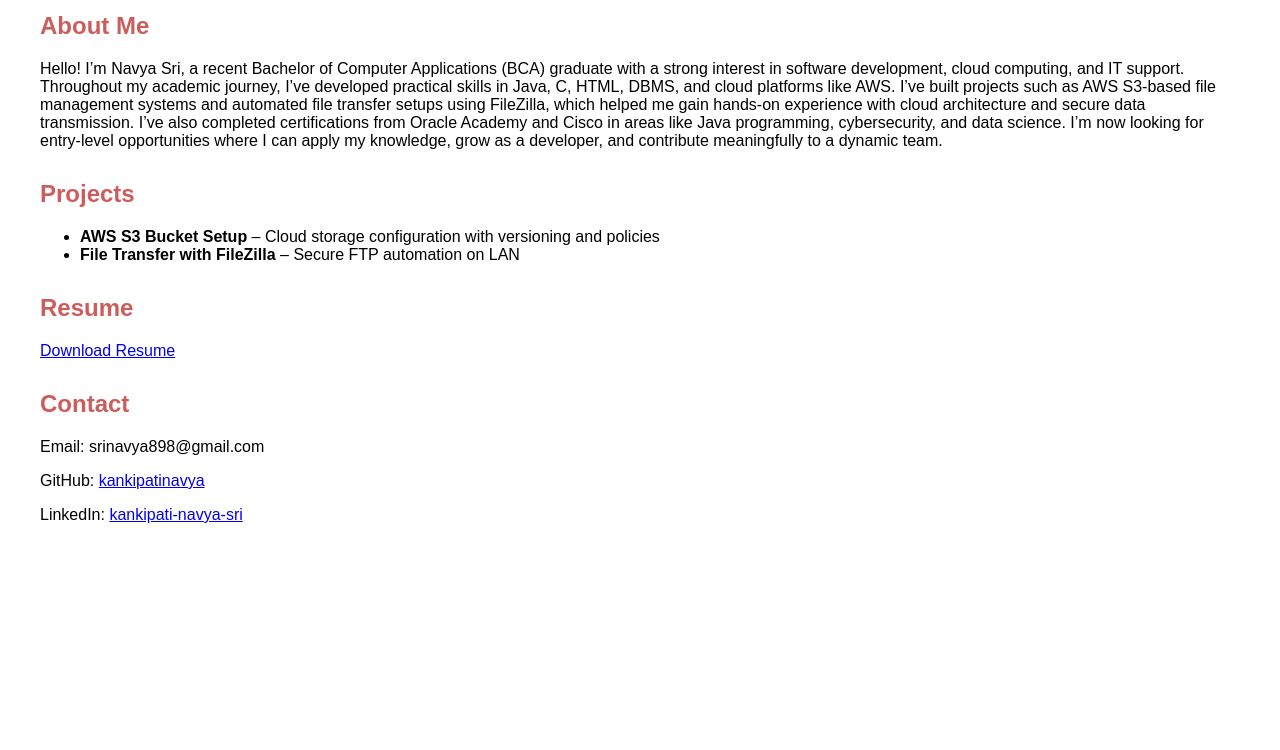
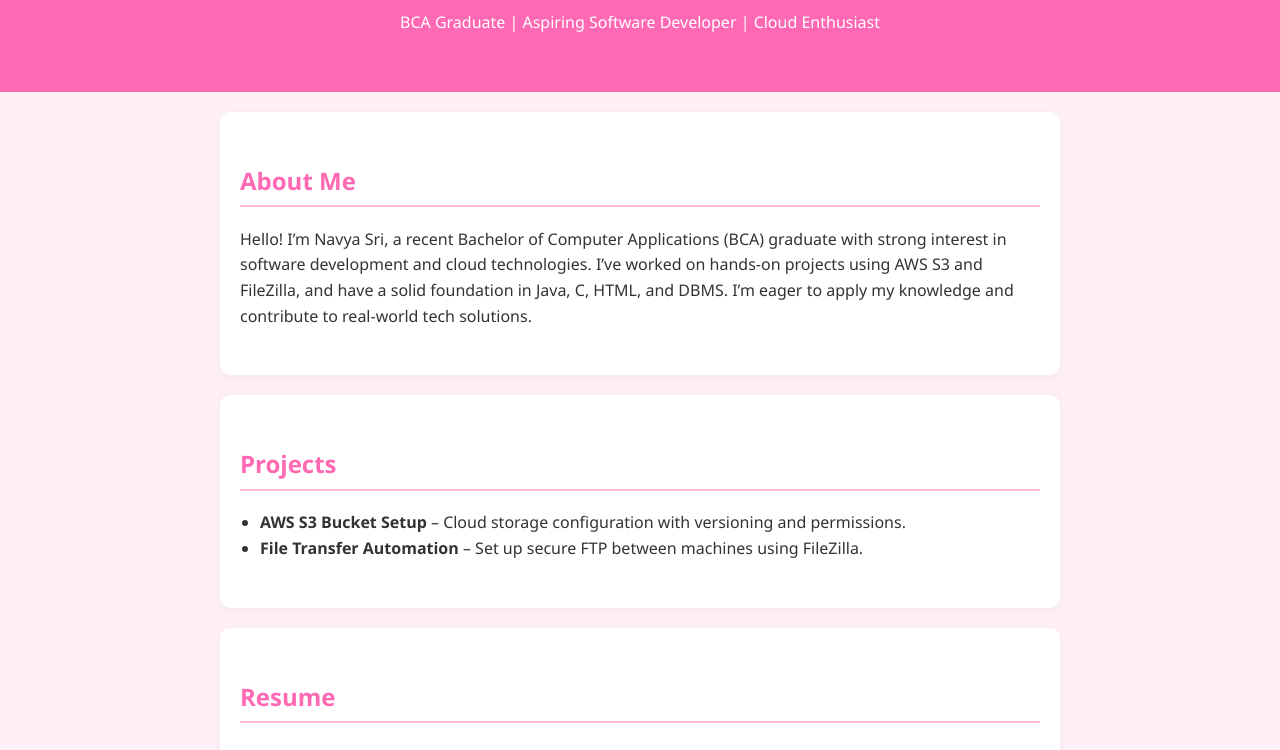
Before and after one commit to kankipatinavya/Portfolio, a plain HTML site: page index.html in a window 1280 px wide. Shown: the part 124-874 px from the top of the page. Before the commit the page ends 800 px from the top, so only its background shows below. Drawn offline with Linux system fonts and the light colour scheme.

Commit message:
Add files via upload

```diff
--- a/index.html
+++ b/index.html
@@ -1,47 +1,96 @@
 <!DOCTYPE html>
 <html lang="en">
 <head>
-  <meta charset="UTF-8">
+  <meta charset="UTF-8" />
+  <meta name="viewport" content="width=device-width, initial-scale=1.0" />
   <title>Navya Sri | Portfolio</title>
   <style>
-    body { font-family: Arial; margin: 40px; }
-    h1, h2 { color: #CD5C5C; }
-    .section { margin-bottom: 30px; }
+    body {
+      font-family: 'Segoe UI', sans-serif;
+      background-color: #fff0f5;
+      margin: 0;
+      padding: 0;
+      line-height: 1.6;
+      color: #333;
+    }
+    header {
+      background-color: #ff69b4;
+      color: white;
+      padding: 40px 20px;
+      text-align: center;
+    }
+    section {
+      padding: 30px 20px;
+      max-width: 800px;
+      margin: auto;
+      background-color: #ffffff;
+      margin-top: 20px;
+      border-radius: 10px;
+      box-shadow: 0 2px 10px rgba(0,0,0,0.05);
+    }
+    h2 {
+      color: #ff69b4;
+      border-bottom: 2px solid #ffc0cb;
+      padding-bottom: 5px;
+    }
+    ul {
+      padding-left: 20px;
+    }
+    a {
+      color: #ff1493;
+      text-decoration: none;
+    }
+    .resume-link {
+      display: inline-block;
+      margin-top: 10px;
+      padding: 8px 16px;
+      background: #ff69b4;
+      color: white;
+      border-radius: 5px;
+    }
+    footer {
+      text-align: center;
+      padding: 20px;
+      background-color: #ffe6f0;
+      margin-top: 40px;
+    }
   </style>
 </head>
 <body>
 
-  <h1>Hi, I'm Navya Sri</h1>
-  <p>BCA graduate | Aspiring Software Developer | Cloud Enthusiast</p>
+  <header>
+    <h1>Navya Sri</h1>
+    <p>BCA Graduate | Aspiring Software Developer | Cloud Enthusiast</p>
+  </header>
 
-  <div class="section">
+  <section>
     <h2>About Me</h2>
-    <p>Hello! I’m Navya Sri, a recent Bachelor of Computer Applications (BCA) graduate with a strong interest in software development, cloud computing, and IT support. Throughout my academic journey, I’ve developed practical skills in Java, C, HTML, DBMS, and cloud platforms like AWS.
+    <p>Hello! I’m Navya Sri, a recent Bachelor of Computer Applications (BCA) graduate with strong interest in software development and cloud technologies. I’ve worked on hands-on projects using AWS S3 and FileZilla, and have a solid foundation in Java, C, HTML, and DBMS. I’m eager to apply my knowledge and contribute to real-world tech solutions.</p>
+  </section>
 
-I’ve built projects such as AWS S3-based file management systems and automated file transfer setups using FileZilla, which helped me gain hands-on experience with cloud architecture and secure data transmission.
-
-I’ve also completed certifications from Oracle Academy and Cisco in areas like Java programming, cybersecurity, and data science. I’m now looking for entry-level opportunities where I can apply my knowledge, grow as a developer, and contribute meaningfully to a dynamic team.</p>
-  </div>
-
-  <div class="section">
+  <section>
     <h2>Projects</h2>
     <ul>
-      <li><strong>AWS S3 Bucket Setup</strong> – Cloud storage configuration with versioning and policies</li>
-      <li><strong>File Transfer with FileZilla</strong> – Secure FTP automation on LAN</li>
+      <li><strong>AWS S3 Bucket Setup</strong> – Cloud storage configuration with versioning and permissions.</li>
+      <li><strong>File Transfer Automation</strong> – Set up secure FTP between machines using FileZilla.</li>
     </ul>
-  </div>
+  </section>
 
-  <div class="section">
+  <section>
     <h2>Resume</h2>
-    <a href="resume.pdf" target="_blank">Download Resume</a>
-  </div>
+    <a class="resume-link" href="Resume.pdf" target="_blank">Download Resume</a>
+  </section>
 
-  <div class="section">
+  <section>
     <h2>Contact</h2>
-    <p>Email: srinavya898@gmail.com</p>
-    <p>GitHub: <a href="https://github.com/kankipatinavya" target="_blank">kankipatinavya</a></p>
-    <p>LinkedIn: <a href="https://linkedin.com/in/kankipati-navya-sri" target="_blank">kankipati-navya-sri</a></p>
-  </div>
+    <p>Email: <a href="mailto:srinavya898@gmail.com">srinavya898@gmail.com</a></p>
+    <p>GitHub: <a href="https://github.com/kankipatinavya" target="_blank">github.com/kankipatinavya</a></p>
+    <p>LinkedIn: <a href="https://linkedin.com/in/kankipati-navya-sri" target="_blank">linkedin.com/in/kankipati-navya-sri</a></p>
+  </section>
+
+  <footer>
+    © 2025 Navya Sri
+  </footer>
 
 </body>
 </html>
```
